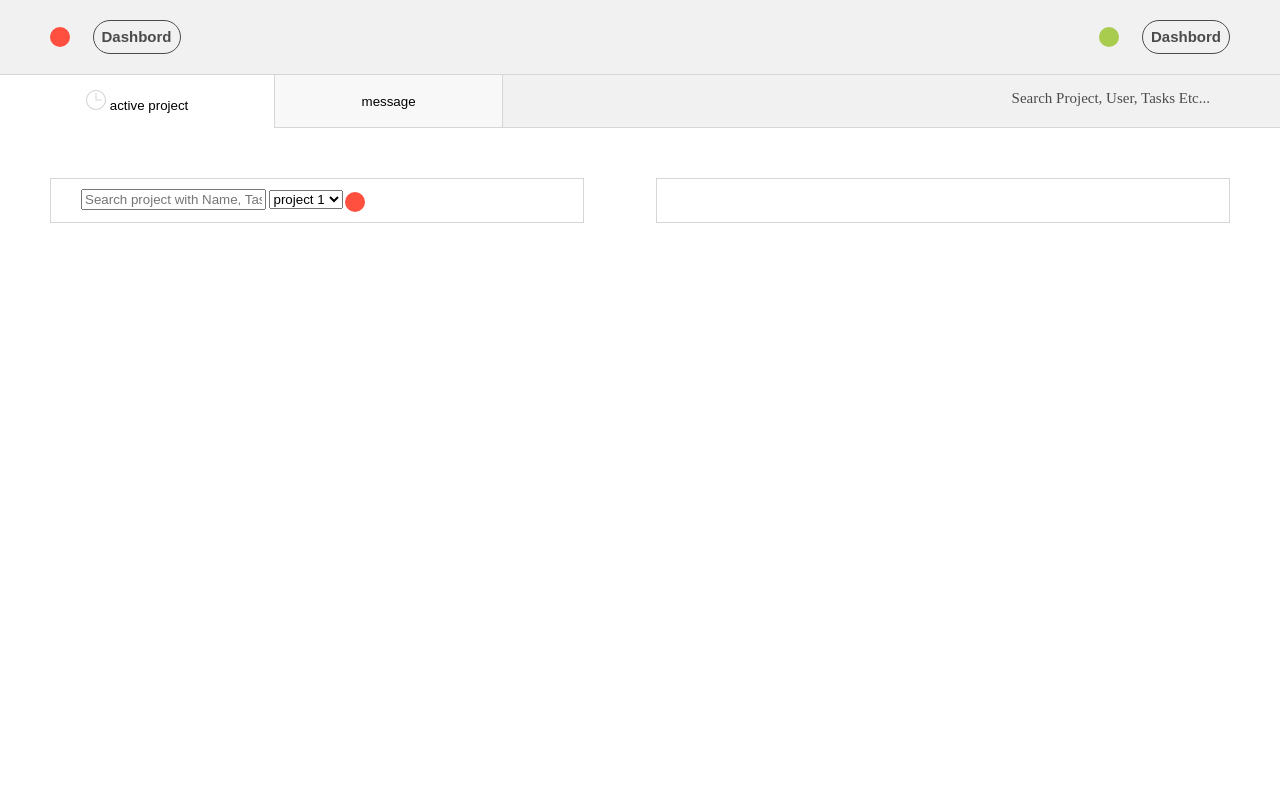
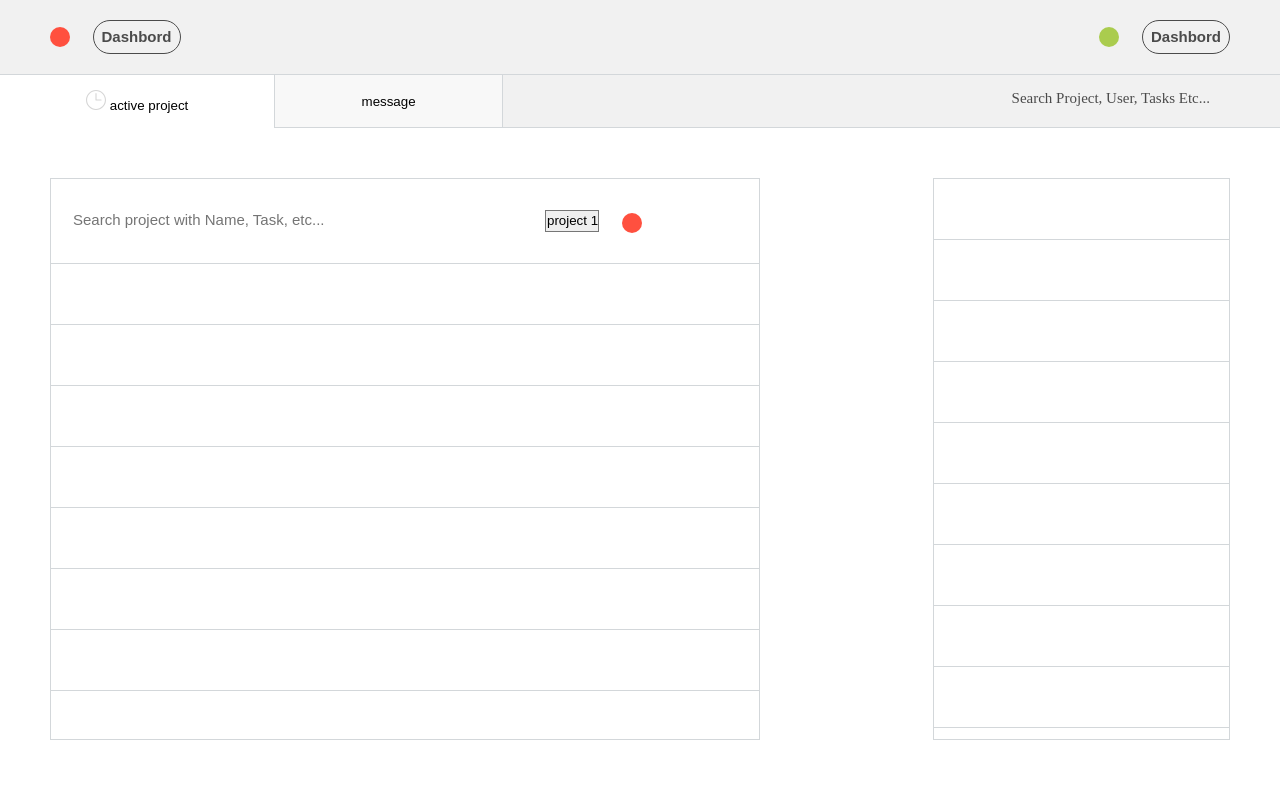
Before and after one commit to YuraSadilenko/IDAP, a website: page src/index.html in a window 1280 px wide. Drawn offline with Linux system fonts and the light colour scheme.

Commit message:
progress and news blocks styled

```diff
--- a/src/css/style.css
+++ b/src/css/style.css
@@ -224,12 +224,51 @@ body {
 
 .progress-block {
   border: 1px solid #d3d7da;
-  padding: 1rem 3rem;
-  width: 40%;
+  width: 60%;
+  height: 70vh;
+  overflow: hidden;
+}
+
+.progress-block__search {
+  padding: 3rem 2rem;
+  border-bottom: 1px solid #d3d7da;
+}
+
+.progress-block__input {
+  width: 70%;
+  font-size: 1.5rem;
+  border: none;
+  color: #4b4b4b;
+  line-height: 2rem;
+  outline: none;
+}
+
+.progress-block__select {
+  -webkit-appearance: none;
+  -moz-appearance: none;
+  appearance: none;
+  outline: none;
+  line-height: 2rem;
+  text-align: right;
+}
+
+.progress-block__select::-ms-expand {
+  display: none;
+}
+
+.progress-block__items {
+  padding: 3rem 2rem;
+  border-bottom: 1px solid #d3d7da;
 }
 
 .news {
+  width: 25%;
+  height: 70vh;
+  overflow: hidden;
   border: 1px solid #d3d7da;
-  padding: 2rem 5rem;
-  width: 40%;
 }
+
+.news__item {
+  border-bottom: 1px solid #d3d7da;
+  padding: 3rem 2rem;
+}
--- a/src/index.html
+++ b/src/index.html
@@ -49,14 +49,14 @@
     <div class="main-blocks">
       <div class="progress-block">
         <div class="progress-block__search">
-          <form action="get">
-            <input type="text" name="" placeholder="Search project with Name, Task, etc...">
-            <select name="newProject">
+          <form class="progress-block__form" action="get">
+            <input class="progress-block__input" type="text" name="" placeholder="Search project with Name, Task, etc...">
+            <select class="progress-block__select u-margin-right-m" name="newProject">
               <option value="project 1">project 1</option>
               <option value="project 2">project 2</option>
               <option value="project 3">project 3</option>
             </select>
-            <button class="btn-round btn-round--red btn-round--rotate u-margin-right-m">
+            <button class="btn-round btn-round--red">
               <p>+</p>
             </button>
 
--- a/src/sass/_news.scss
+++ b/src/sass/_news.scss
@@ -1,5 +1,12 @@
 .news {
+  width: 25%;
+  height: 70vh;
+  overflow: hidden;
   border: 1px solid $border-color;
-  padding: 2rem 5rem;
-  width: 40%;
+
+
+  &__item {
+    border-bottom: 1px solid $border-color;
+    padding: 3rem 2rem;
+  }
 }
--- a/src/sass/_progress-block.scss
+++ b/src/sass/_progress-block.scss
@@ -1,9 +1,41 @@
 .progress-block {
   border: 1px solid $border-color;
-  padding: 1rem 3rem;
-  width: 40%;
+  width: 60%;
+  height: 70vh;
+  overflow: hidden;
 
   &__search {
+    padding: 3rem 2rem;
+    border-bottom: 1px solid $border-color;
+  }
+
+  &__form {
+  }
+
+  &__input {
+    width: 70%;
+    font-size: 1.5rem;
+    border: none;
+    color: $dark-grey;
+    line-height: 2rem;
+    outline: none;
+  }
+
+  &__select {
+    appearance: none;
+    outline: none;
+    line-height: 2rem;
+    text-align: right;
+
+
+    &::-ms-expand {
+      display: none;
+    }
+  }
+
+  &__items {
+    padding: 3rem 2rem;
+    border-bottom: 1px solid $border-color;
 
   }
 }
```
